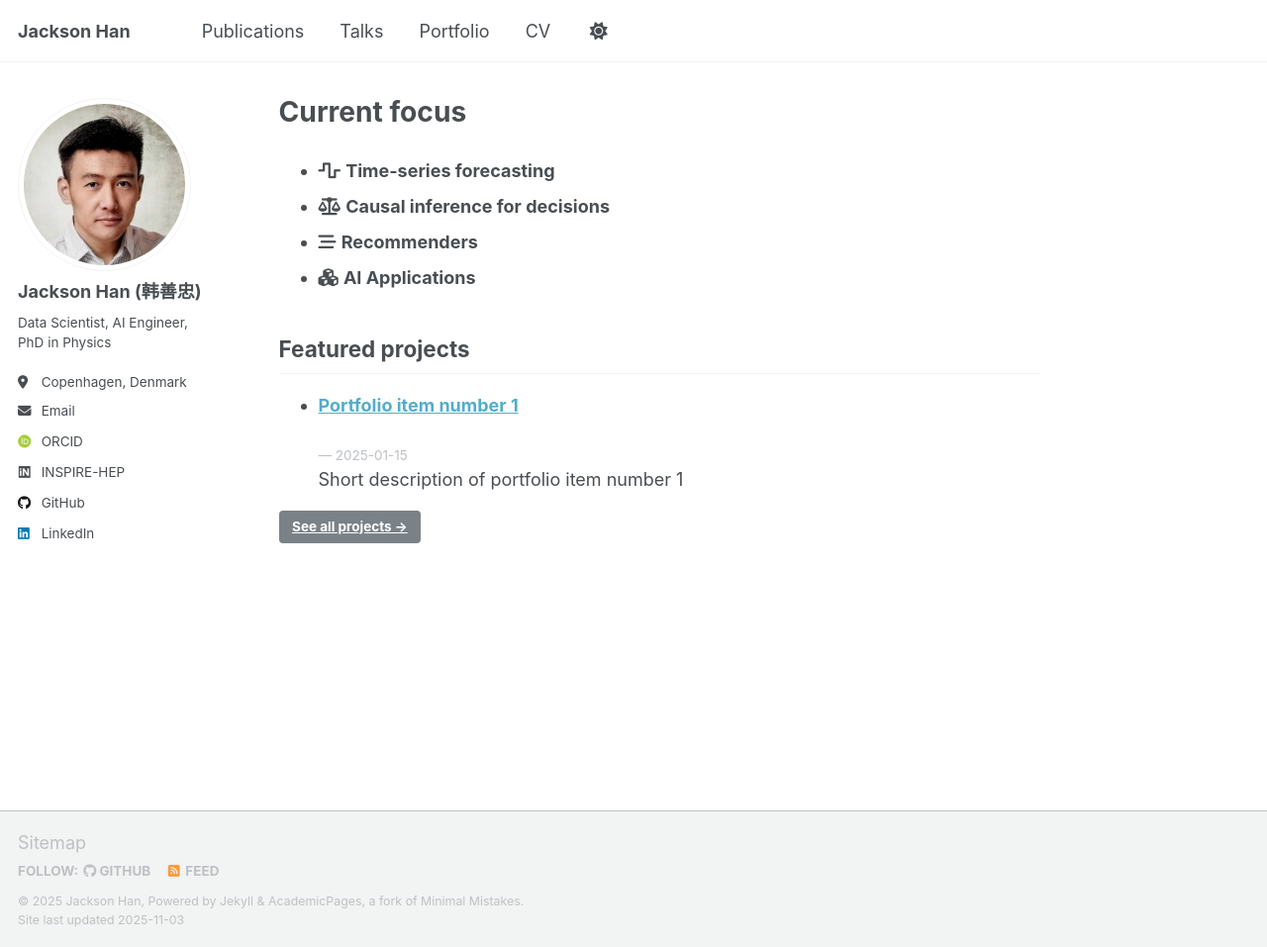
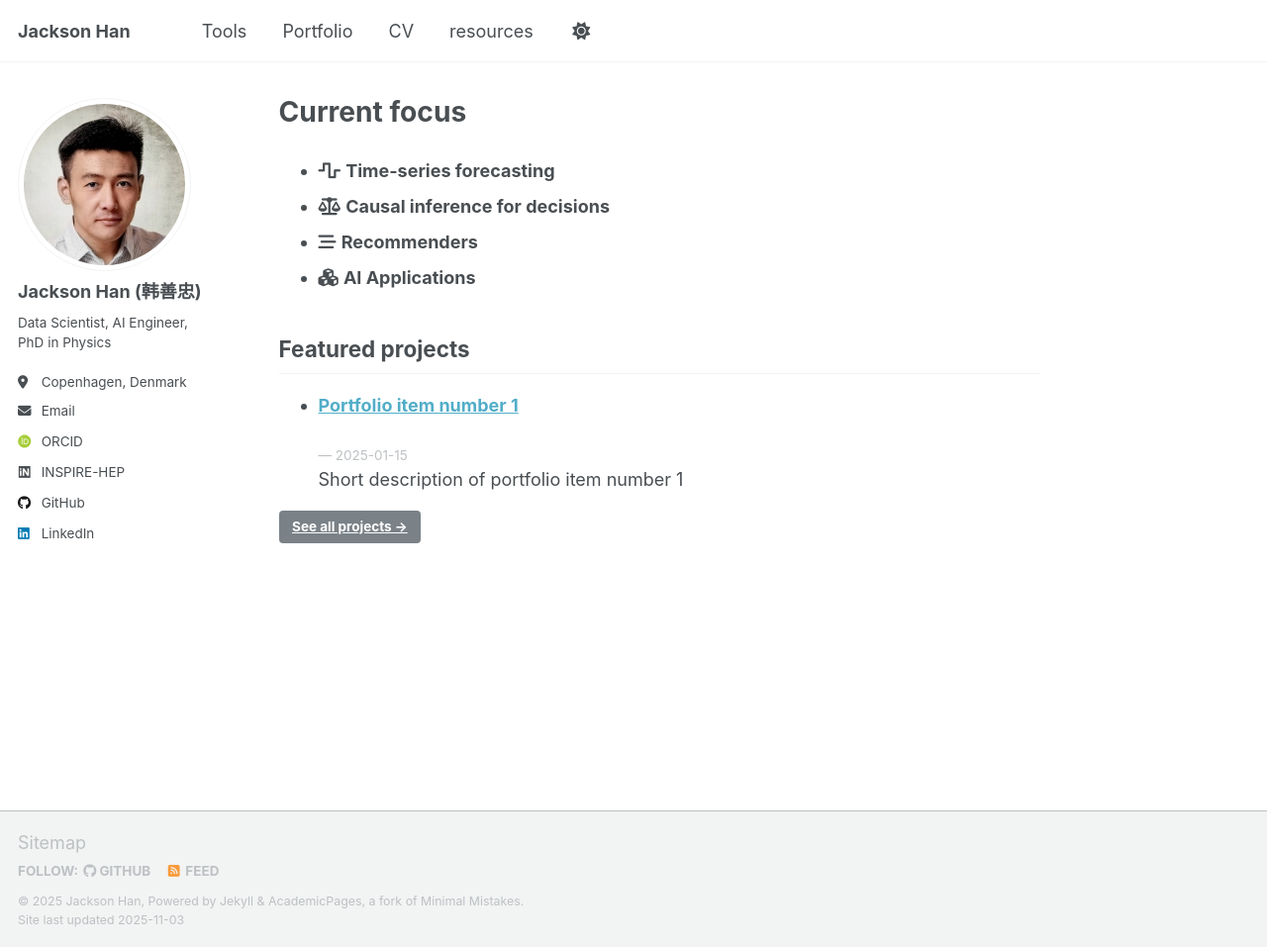
Before and after one commit to Jackson00Han/Jackson00Han.github.io, a Jekyll site: the page built from _pages/about.md, in a window 1280 px wide and 957 px high. Shown: the whole window at 99% size. Built offline with Jekyll 4.4.1, drawn with Linux system fonts in a browser that asks for light colours; some web fonts are replaced; a script that is not in the unit is left out.

Commit message:
correct typo tools

```diff
--- a/_data/navigation.yml
+++ b/_data/navigation.yml
@@ -8,14 +8,17 @@
 #      Markdown formatted page while the second is generated using JSON.
 
 main:
-  - title: "Publications"
-    url: /publications/
+  #- title: "Publications"
+  #  url: /publications/
 
-  - title: "Talks"
-    url: /talks/
+  #- title: "Talks"
+  #  url: /talks/
 
   #- title: "Teaching"
   #  url: /teaching/
+
+  - title: "Tools"
+    url: /tools
 
   - title: "Portfolio"
     url: /portfolio/
@@ -26,6 +29,9 @@ main:
   - title: "CV"
     url: /cv/
 
+  - title: "resources"
+    url: /resources/
+
   # - title: "CV"
   #   url: /cv-json/
 
```
